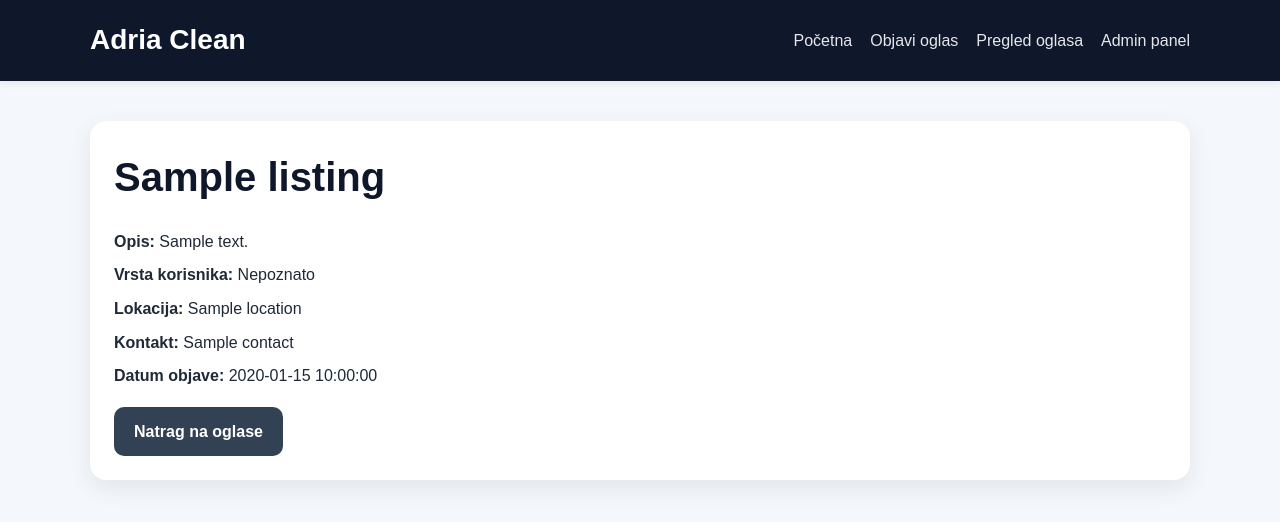
After one commit to TinB22/Adria_clean, a Flask app: template templates/listing_detail.html in a window 1280 px wide. The commit adds this page. Shown: the top 522 px of the page. Run offline with Flask 3, Linux system fonts and the light colour scheme; the template is opened without the code that fills it: most values are stand-ins (such as "Sample title", 1, 10 or a date in 2020).

Commit message:
Detaljni prikaz svakog oglasa

```diff
--- a/app.py
+++ b/app.py
@@ -74,6 +74,17 @@ def listings():
         location=location
     )
 
+@app.route("/listing/<listing_id>")
+def listing_detail(listing_id):
+    listing = listings_collection.find_one({"_id": ObjectId(listing_id)})
+
+    if not listing:
+        return "Oglas nije pronađen.", 404
+
+    listing["formatted_created_at"] = format_datetime(listing.get("created_at"))
+
+    return render_template("listing_detail.html", listing=listing)
+
 @app.route("/admin")
 def admin():
     all_listings = list(listings_collection.find().sort("created_at", -1))
--- a/static/style.css
+++ b/static/style.css
@@ -210,3 +210,7 @@ textarea {
 .form-card {
     margin-top: 20px;
 }
+
+.listing-card .page-title {
+    margin-bottom: 20px;
+}
--- /dev/null
+++ b/templates/listing_detail.html
@@ -0,0 +1,38 @@
+{% extends "base.html" %}
+
+{% block title %}{{ listing.title }} | Adria Clean{% endblock %}
+
+{% block content %}
+<article class="listing-card">
+    {% if listing.user_type == "owner" %}
+        <span class="badge badge-owner">Traži uslugu</span>
+    {% elif listing.user_type == "cleaner" %}
+        <span class="badge badge-cleaner">Nudi uslugu</span>
+    {% endif %}
+
+    <h1 class="page-title">{{ listing.title }}</h1>
+
+    <div class="listing-meta">
+        <p><strong>Opis:</strong> {{ listing.description }}</p>
+
+        <p>
+            <strong>Vrsta korisnika:</strong>
+            {% if listing.user_type == "owner" %}
+                Vlasnik apartmana / vile
+            {% elif listing.user_type == "cleaner" %}
+                Čistač / pružatelj usluge
+            {% else %}
+                Nepoznato
+            {% endif %}
+        </p>
+
+        <p><strong>Lokacija:</strong> {{ listing.location }}</p>
+        <p><strong>Kontakt:</strong> {{ listing.contact }}</p>
+        <p><strong>Datum objave:</strong> {{ listing.formatted_created_at }}</p>
+    </div>
+
+    <div class="actions-row">
+        <a href="{{ url_for('listings') }}" class="btn btn-secondary">Natrag na oglase</a>
+    </div>
+</article>
+{% endblock %}
--- a/templates/listings.html
+++ b/templates/listings.html
@@ -72,6 +72,12 @@
                 <p><strong>Kontakt:</strong> {{ listing.contact }}</p>
                 <p><strong>Datum objave:</strong> {{ listing.formatted_created_at }}</p>
             </div>
+
+            <div class="actions-row">
+                <a href="{{ url_for('listing_detail', listing_id=listing._id) }}" class="btn">
+                    Pogledaj detalje
+                </a>
+            </div>
         </article>
     {% endfor %}
 {% else %}
```
